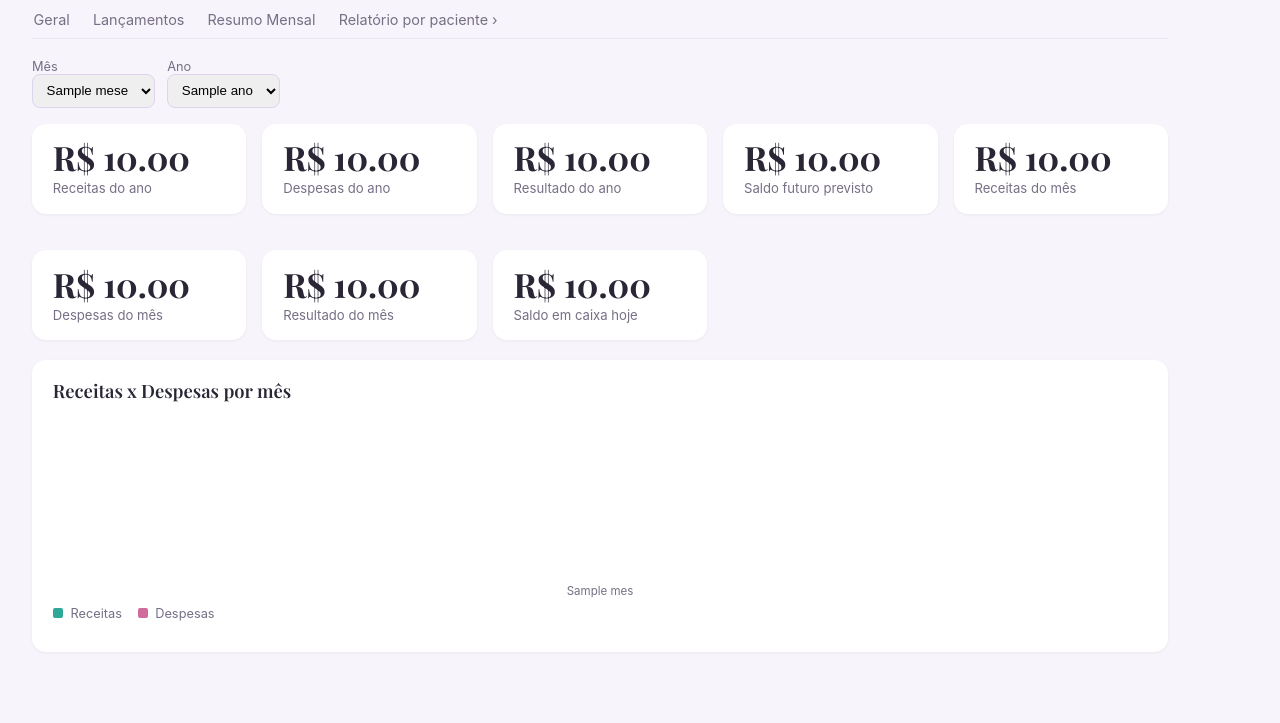
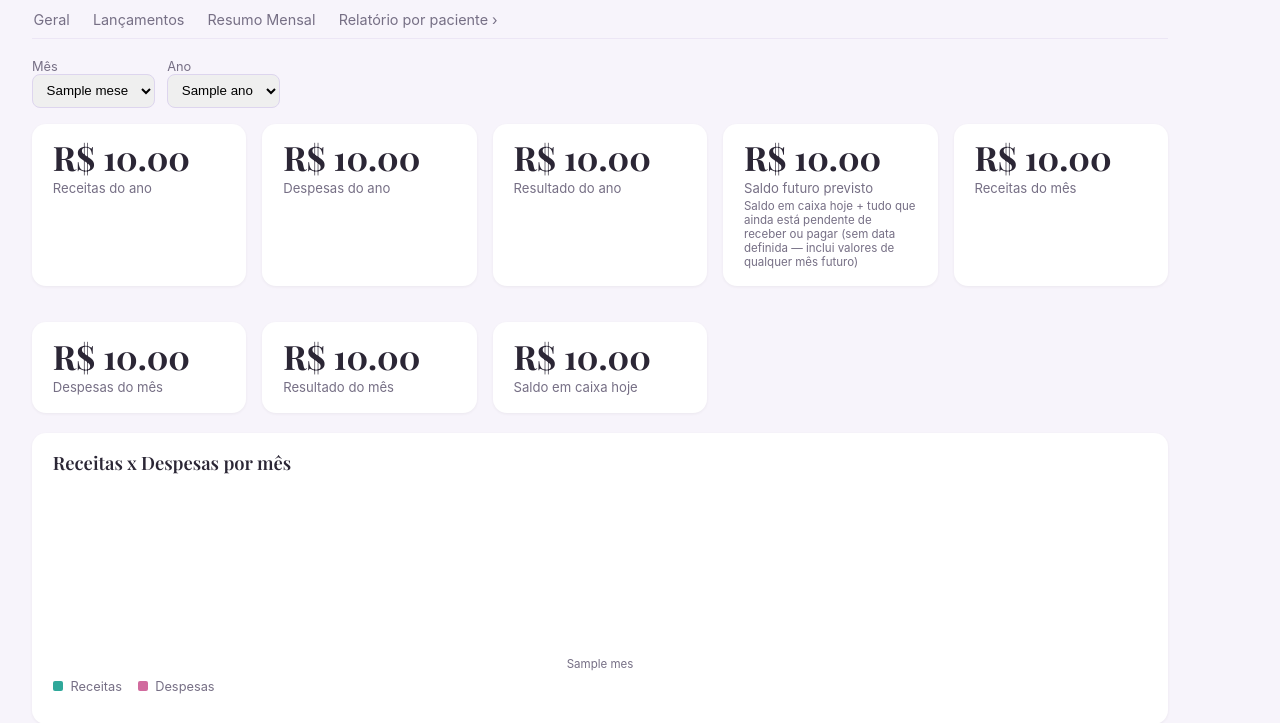
Before and after one commit to clauribeyro-crypto/central-sistemamelanogenico, a Django app: template templates/financeiro/painel.html in a window 1280 px wide. Shown: the part 135-858 px from the top of the page. Before the commit the page ends 756 px from the top, so only its background shows below. Run offline with Django 5.2, Linux system fonts and the light colour scheme; the template is opened without the code that fills it: most values are stand-ins (such as "Sample title", 1, 10 or a date in 2020).

Commit message:
Formata valores em reais com separador de milhar e explica o saldo futuro previsto (#37)
Números como "R$ 25200,00" ficavam difíceis de ler rápido — sem separador
de milhar não dá pra identificar as casas decimais de cabeça. Ativa
USE_THOUSAND_SEPARATOR, que aplica o formato brasileiro (ponto a cada
milhar, vírgula nos centavos) em todo valor monetário do sistema — sem
precisar mexer em cada template.

Também acrescenta uma explicação curta embaixo do card "Saldo futuro
previsto" no Financeiro, deixando claro que é o saldo de hoje somado a
tudo que ainda está pendente de receber/pagar, sem filtro de data (não é
uma projeção só do mês corrente).


Claude-Session: https://claude.ai/code/session_01HJsDAzoLzDQRNraZT4zxDk

Co-authored-by: Claude <noreply@anthropic.com>

```diff
--- a/clinica/settings.py
+++ b/clinica/settings.py
@@ -175,6 +175,8 @@ TIME_ZONE = "America/Sao_Paulo"
 
 USE_I18N = True
 
+USE_THOUSAND_SEPARATOR = True
+
 USE_TZ = True
 
 
--- a/templates/financeiro/painel.html
+++ b/templates/financeiro/painel.html
@@ -180,6 +180,9 @@
             <div class="card stat">
                 <div class="num">R$ {{ saldo_futuro_previsto|floatformat:2 }}</div>
                 <div class="rotulo">Saldo futuro previsto</div>
+                <div style="font-size:.72rem; color:var(--text-muted); margin-top:.15rem;">
+                    Saldo em caixa hoje + tudo que ainda está pendente de receber ou pagar (sem data definida — inclui valores de qualquer mês futuro)
+                </div>
             </div>
             <div class="card stat">
                 <div class="num">R$ {{ receitas_mes|floatformat:2 }}</div>
```
